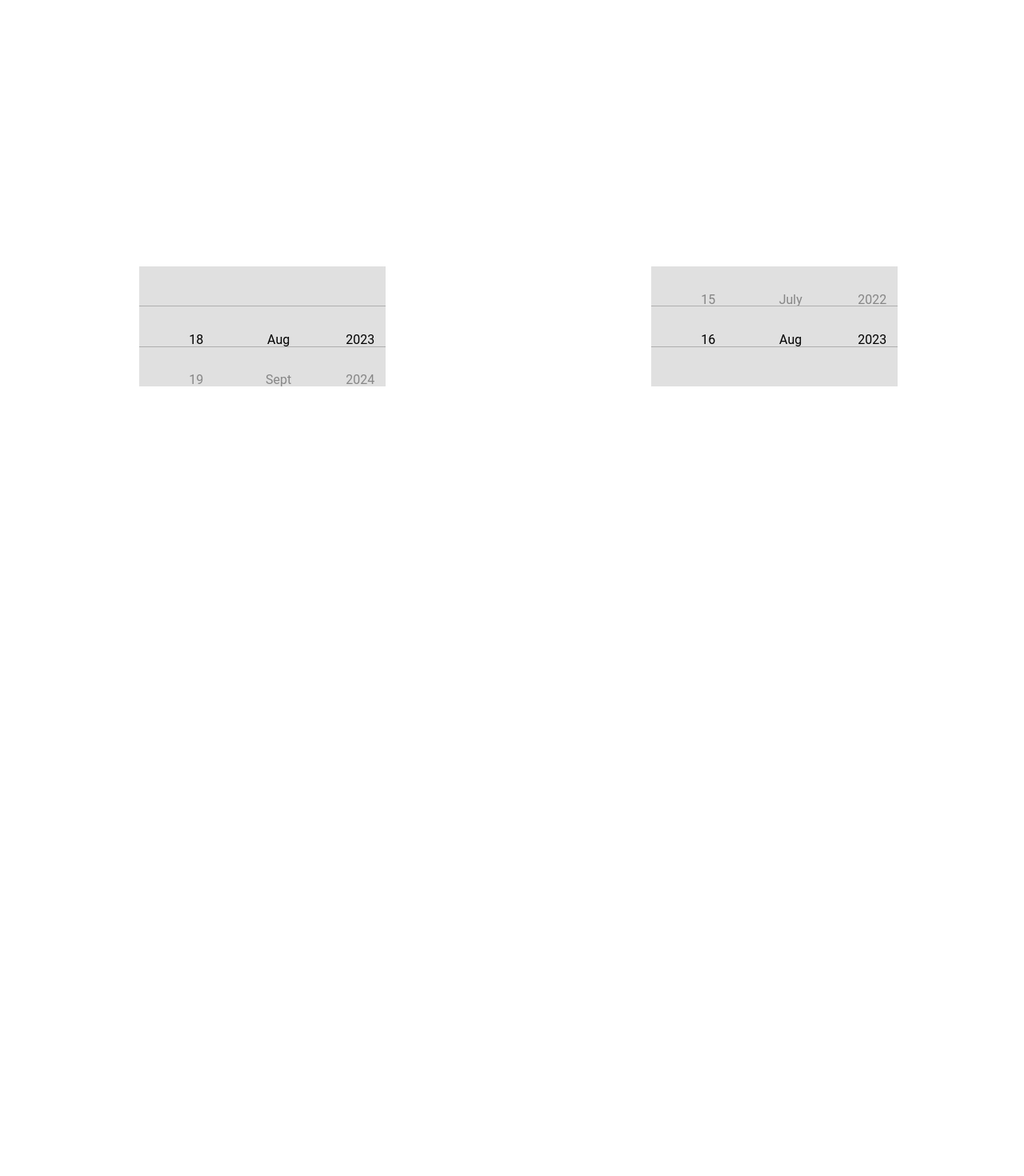
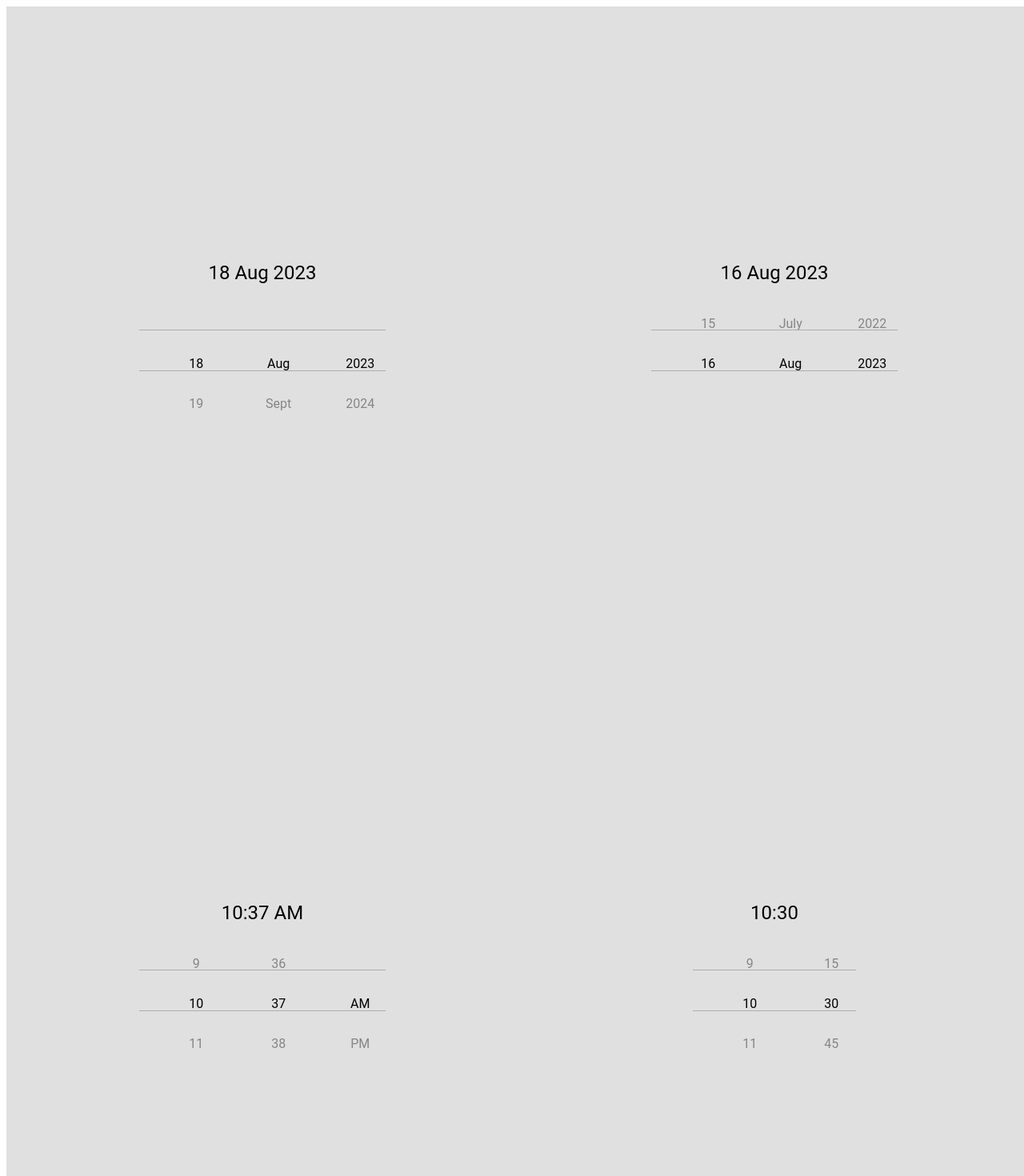
Before and after one commit to Srivathsa-KR/angular-ios-pickers, an Angular app: page / in a window 1280 px wide. Shown: the top 1470 px of the page at 80% size. Before the commit the page ends 816 px from the top, so only its background shows below. Built offline with nearby package versions, Linux system fonts and the light colour scheme.

Commit message:
timepicker added to app

```diff
--- a/src/app/app.component.css
+++ b/src/app/app.component.css
@@ -1,3 +1,6 @@
+.dates-container, .time-container{
+    background-color: rgb(224, 224, 224);
+}
 .widget-container {
     display: flex;
     width: 100vw;
@@ -5,9 +8,16 @@
     justify-content: center;
     align-items: center;
 }
-.date-picker-container{
+.date-picker-container, .time-picker-container{
     flex: 1;
     margin: 0 4rem;
     /* border: 1px solid gray; */
     max-width: 45%;
 }
+
+.selected-time, .selected-date {
+    font-family: 'Roboto', sans-serif;
+    font-size: 1.5rem;
+    text-align: center;
+    margin-bottom: 0.55rem;
+}
--- a/src/app/app.component.html
+++ b/src/app/app.component.html
@@ -1,10 +1,20 @@
-<div class="widget-container">
+<div class="widget-container dates-container">
     <div class="date-picker-container">
-        <!-- <p class="selected-date"> {{selectedFutureDate}}</p> -->
+        <p class="selected-date"> {{selectedFutureDate | date: 'dd MMM y'}}</p>
         <app-ios-datepicker [(date)]="selectedFutureDate" [allowedDates]="ALLOWED_DATES.FUTURE_DATES"/>
     </div>
     <div class="date-picker-container">
-        <!-- <p class="selected-date"> {{selectedPastDate}}</p> -->
+        <p class="selected-date"> {{selectedPastDate | date: 'dd MMM y'}}</p>
         <app-ios-datepicker [(date)]="selectedPastDate" [allowedDates]="ALLOWED_DATES.PAST_DATES"/>
     </div>
 </div>
+<div class="widget-container time-container">
+    <div class="time-picker-container">
+        <p class="selected-time"> {{dateFor12HourTime | date: 'h:mm a'	}}</p>
+        <app-ios-timepicker [(date)]="dateFor12HourTime" [timeFormat]="TIME_FORMAT.TWELVE_HOUR_FORMAT"/>
+    </div>
+    <div class="time-picker-container">
+        <p class="selected-time"> {{dateFor24HourTime | date: 'HH:mm'	}}</p>
+        <app-ios-timepicker [(date)]="dateFor24HourTime" [timeFormat]="TIME_FORMAT.TWENTY_FOUR_HOUR_FORMAT" [intervalStep]="15"/>
+    </div>
+</div>
--- a/src/app/app.component.ts
+++ b/src/app/app.component.ts
@@ -1,5 +1,6 @@
 import { Component } from '@angular/core';
 import { ALLOWED_DATES_ENUM } from './components/ios-datepicker/ios-datepicker.constants';
+import { TIME_FORMAT_ENUM } from './components/ios-timepicker/ios-timepicker.constants';
 
 @Component({
   selector: 'app-root',
@@ -8,7 +9,10 @@ import { ALLOWED_DATES_ENUM } from './components/ios-datepicker/ios-datepicker.c
 })
 export class AppComponent {
   selectedFutureDate = new Date();
-  selectedPastDate = new Date()
+  selectedPastDate = new Date();
+  dateFor12HourTime = new Date();
+  dateFor24HourTime = new Date();
 
   readonly ALLOWED_DATES = ALLOWED_DATES_ENUM;
+  readonly TIME_FORMAT = TIME_FORMAT_ENUM;
 }
--- a/src/app/app.module.ts
+++ b/src/app/app.module.ts
@@ -4,11 +4,13 @@ import { BrowserModule } from '@angular/platform-browser';
 import { AppComponent } from './app.component';
 import { IosDatepickerComponent } from './components/ios-datepicker/ios-datepicker.component';
 import { IosWheelpickerComponent } from './components/ios-wheelpicker/ios-wheelpicker.component';
+import { IosTimepickerComponent } from './components/ios-timepicker/ios-timepicker.component';
 
 @NgModule({
   declarations: [
     AppComponent,
     IosDatepickerComponent,
+    IosTimepickerComponent,
     IosWheelpickerComponent
   ],
   imports: [
```
